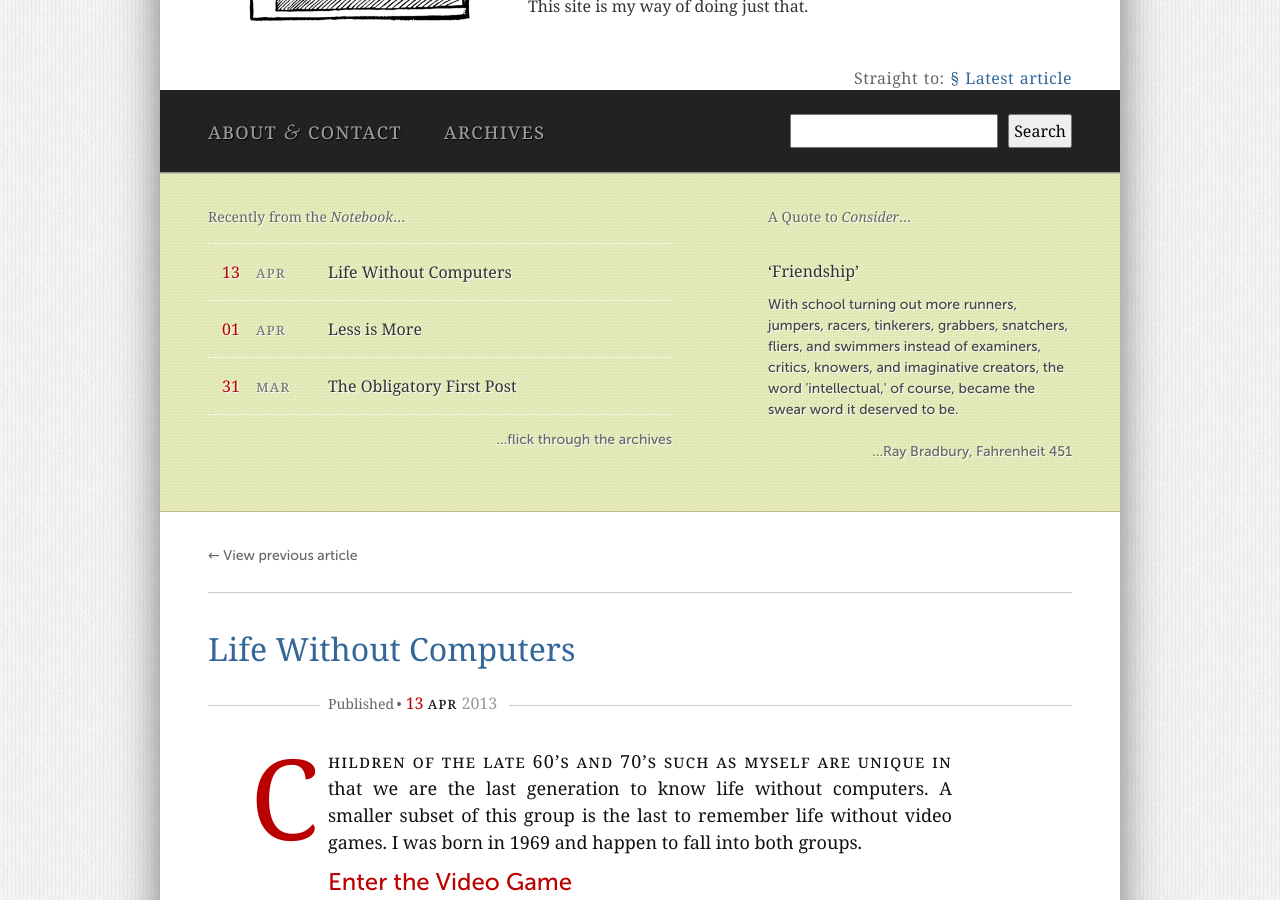
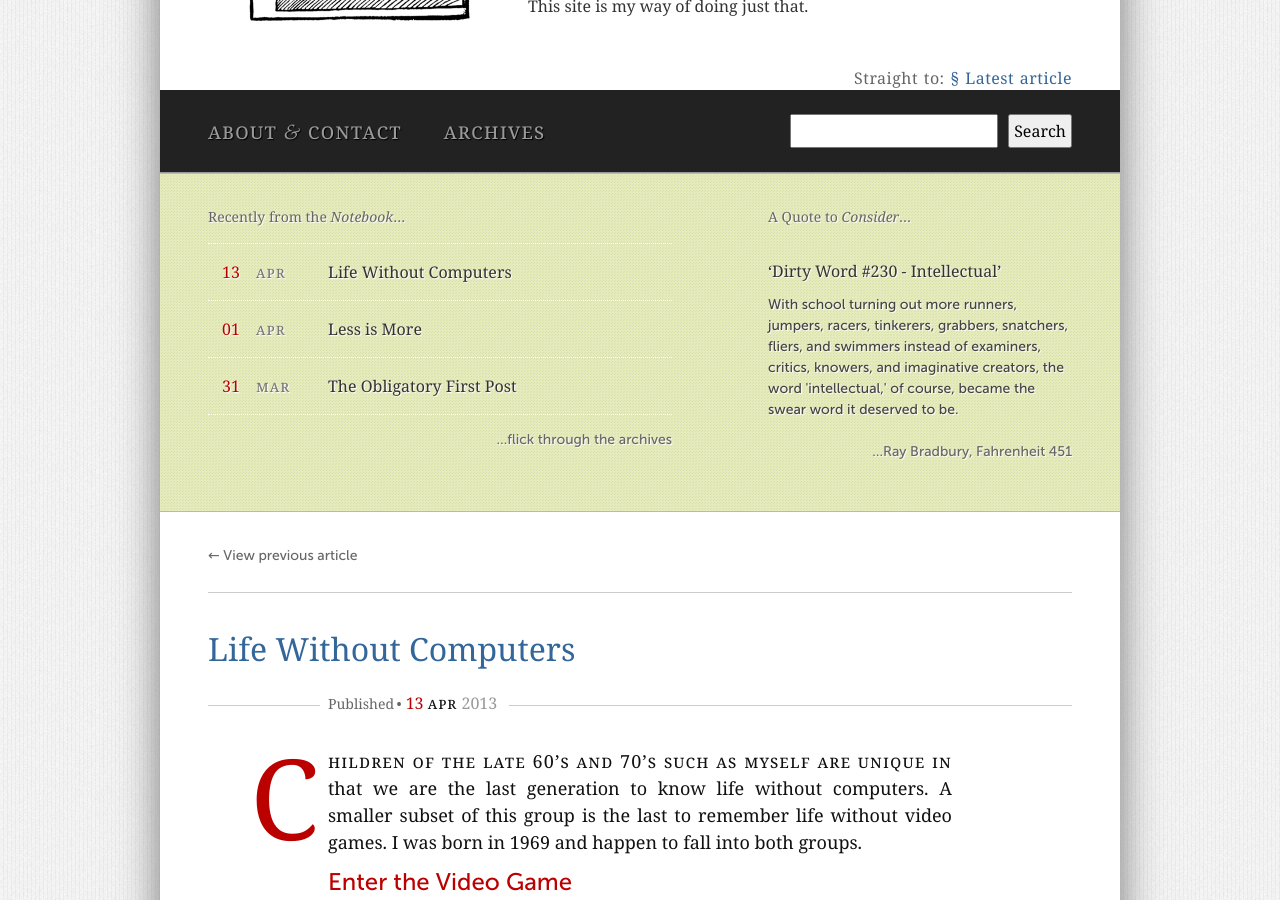
Before and after one commit to stvlange/stvlange.github.com, a Jekyll site: the page built from index.html, in a window 1280 px wide and 900 px high, scrolled down 374 px. Built offline with Jekyll 4.4.1, drawn with Linux system fonts in a browser that asks for light colours.

Commit message:
Update cover.html

```diff
--- a/_includes/cover.html
+++ b/_includes/cover.html
@@ -18,7 +18,7 @@
 			</div> <!-- /.index.colSix.floatLeft -->
 			<div class="subhero-preview colFour floatRight">
 				<h2>A Quote to <em>Consider</em>&hellip;</h2>
-				<h3><!-- <span class="episode-no">Quote #1</span>&thinsp;&mdash;&thinsp; --><span class="episode-title">&lsquo;Friendship&rsquo;</span></h3>
+				<h3><!-- <span class="episode-no">Quote #1</span>&thinsp;&mdash;&thinsp; --><span class="episode-title">&lsquo;Dirty Word #230 - Intellectual&rsquo;</span></h3>
 				<p>With school turning out more runners, jumpers, racers, tinkerers, grabbers, snatchers, fliers, and swimmers instead of examiners, critics, knowers, and imaginative creators, the word 'intellectual,' of course, became the swear word it deserved to be.</p>
 				<p class="more"><a class="internal floatRight">&hellip;Ray Bradbury, Fahrenheit 451</a></p>
 			</div>
```
